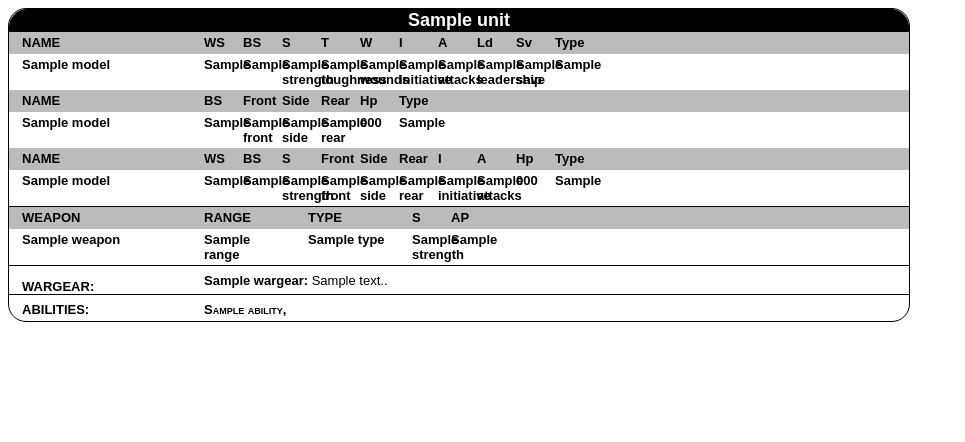
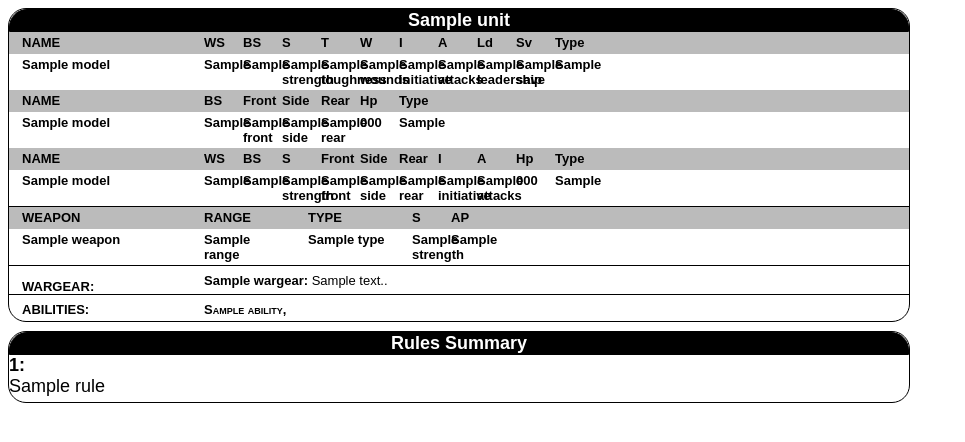
Before and after one commit to stvnksslr/dataslate-parser, a FastAPI app: template app/static/templates/heresy.html in a window 1280 px wide. Shown: the top 442 px of the page, without its empty margins (0-965 px from the left). Run offline with FastAPI, Linux system fonts and the light colour scheme; the template is opened without the code that fills it: most values are stand-ins (such as "Sample title", 1, 10 or a date in 2020).

Commit message:
feat(rules summary page): added an optional additional page for a summary of all the rules your army has, currently page breaks are weird for printing will fix that.

```diff
--- a/app/main.py
+++ b/app/main.py
@@ -1,13 +1,13 @@
+import uvicorn
 from fastapi import FastAPI, File, UploadFile, Form
 from starlette.requests import Request
 from starlette.staticfiles import StaticFiles
 from starlette.templating import Jinja2Templates
 
+from app.parsers.heresy.rules_summary import get_rules_summary
 from app.utils.battlescribe_meta import check_battlescribe_version
 from app.utils.constants import BATTLESCRIBE_VERSION_ERROR
 from app.utils.test_utils import get_parser_type_and_parse
-import uvicorn
-
 from app.utils.zip_utils import check_if_zipped
 
 app = FastAPI(
@@ -28,7 +28,10 @@ async def root(request: Request):
 
 @app.post("/files/")
 async def upload_roster(
-    request: Request, multiple_pages: bool = Form(...), file: UploadFile = File(...)
+        request: Request,
+        multiple_pages: bool = Form(...),
+        summary_page: bool = Form(...),
+        file: UploadFile = File(...)
 ):
     upload_contents = await check_if_zipped(file)
     supported_battlescribe_version = check_battlescribe_version(roster=upload_contents)
@@ -41,9 +44,16 @@ async def upload_roster(
     parsed_roster = data.get("roster")
     template = data.get("template")
 
+    rules_summary = {}
+    if summary_page:
+        rules_summary = get_rules_summary(parsed_roster)
+
     return templates.TemplateResponse(
         template,
-        {"request": request, "multiple_pages": multiple_pages, "roster": parsed_roster},
+        {"request": request,
+         "multiple_pages": multiple_pages,
+         "rules_summary": rules_summary,
+         "roster": parsed_roster},
     )
 
 
--- /dev/null
+++ b/app/parsers/heresy/rules_summary.py
@@ -0,0 +1,6 @@
+def get_rules_summary(parsed_list):
+    rules_summary = {}
+    for squad in parsed_list:
+        for unit in squad.list_of_units:
+            rules_summary.update(unit.abilities)
+    return rules_summary
--- a/app/static/templates/heresy.html
+++ b/app/static/templates/heresy.html
@@ -153,5 +153,19 @@
 
     </div>
 {% endfor %}
+
+{% if rules_summary %}
+    <div class="clearfix faUnitCard">
+        <div class="clearfix faUnitHeader">
+            <div class="faRoleIcon"></div>
+            <div class="faUnitName">Rules Summary</div>
+        </div>
+        {% for rule in rules_summary.items() %}
+            <div>
+                <div class="faAbilityName">{{ rule[0] }}:</div> {{ rule[1] }}
+            </div>
+        {% endfor %}
+    </div>
+{% endif %}
 </body>
 </html>
--- a/pyproject.toml
+++ b/pyproject.toml
@@ -31,6 +31,7 @@ flake8-variables-names = "^0.0.3"
 flake8-mypy = "^17.8.0"
 flake8-bugbear = "^19.8.0"
 flake8-eradicate = "^0.2.3"
+pytest-asyncio = "^0.10.0"
 
 [build-system]
 requires = ["poetry>=0.12"]
```
Also changed, not shown: app/parsers/heresy/heresy_test.py (+11 -0 lines), app/static/templates/home.html (+7 -1 lines), 2 other files.
